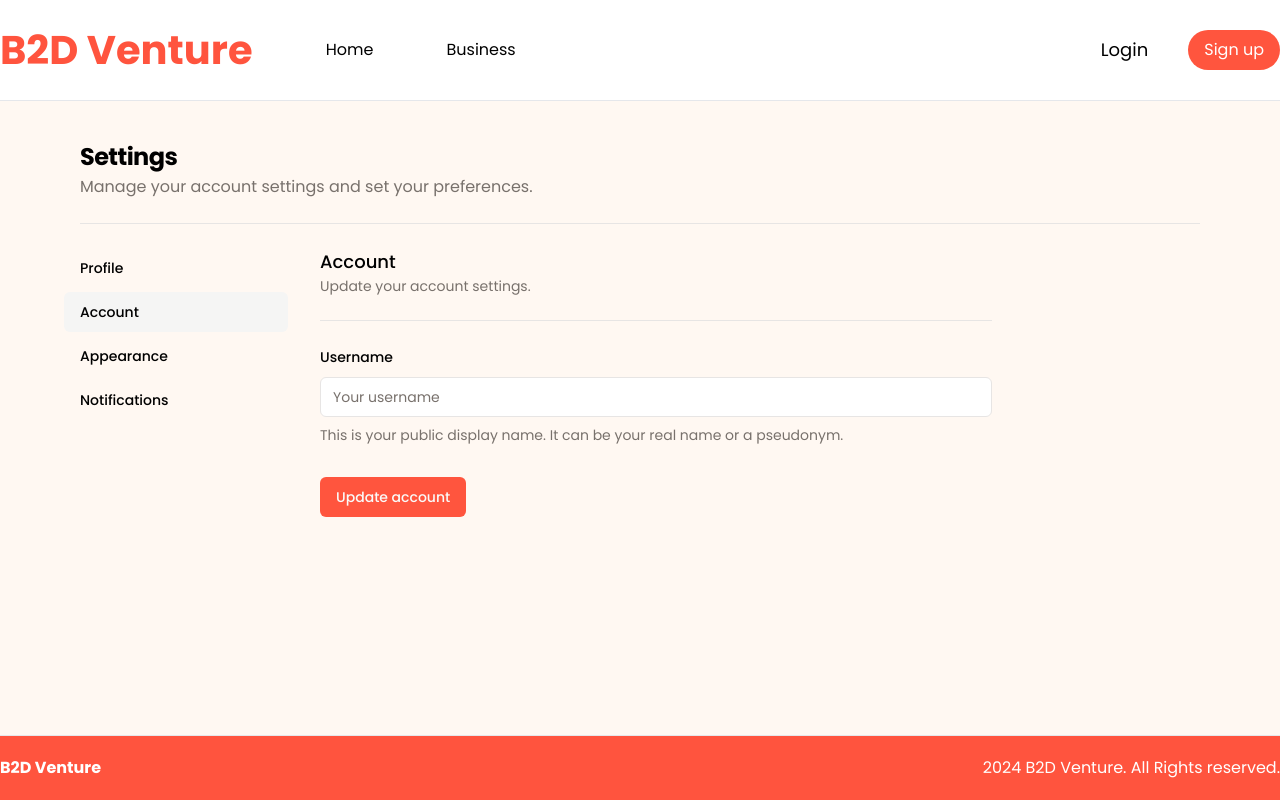
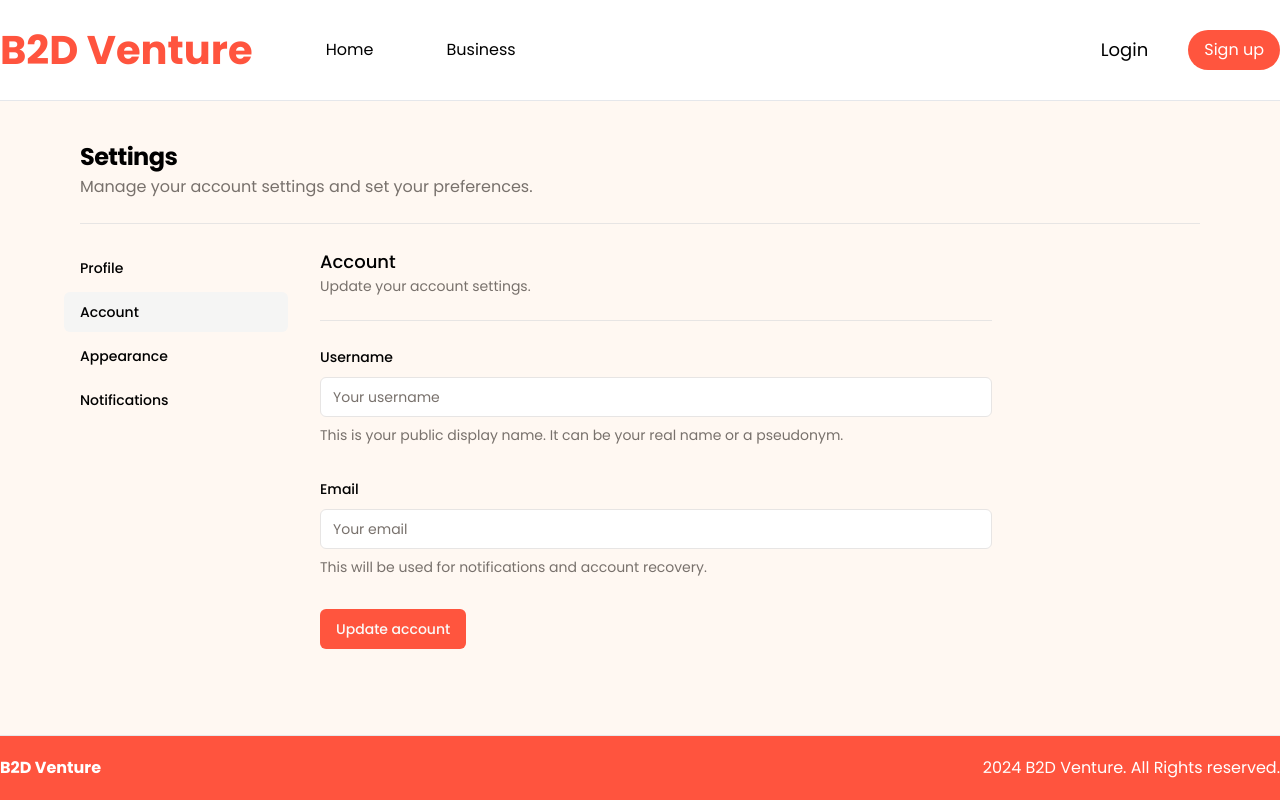
Before and after one commit to woraamy/B2D-Venture, a Next.js app in the folder b2d-venture/: page /settings/account in a window 1280 px wide. Built offline with nearby package versions, Linux system fonts and the light colour scheme.

Commit message:
Add Email form

```diff
--- a/b2d-venture/components/shared/account-form.tsx
+++ b/b2d-venture/components/shared/account-form.tsx
@@ -81,6 +81,22 @@ export function AccountForm() {
             </FormItem>
           )}
         />
+        <FormField
+          control={form.control}
+          name="email"
+          render={({ field }) => (
+            <FormItem>
+              <FormLabel>Email</FormLabel>
+              <FormControl>
+                <Input type="email" placeholder="Your email" {...field} />
+              </FormControl>
+              <FormDescription>
+                This will be used for notifications and account recovery.
+              </FormDescription>
+              <FormMessage />
+            </FormItem>
+          )}
+        />
         <Button type="submit">Update account</Button>
       </form>
     </Form>
```
